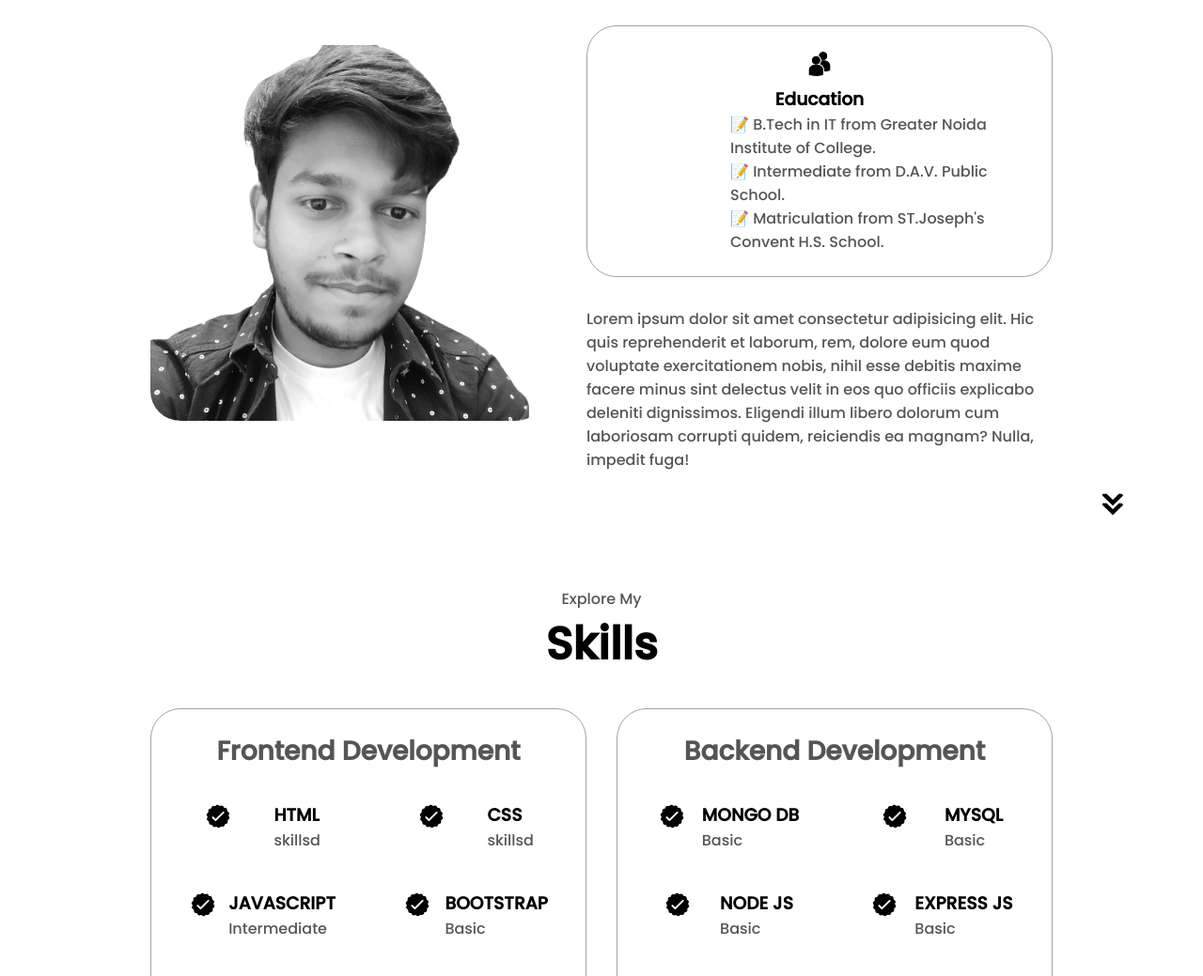
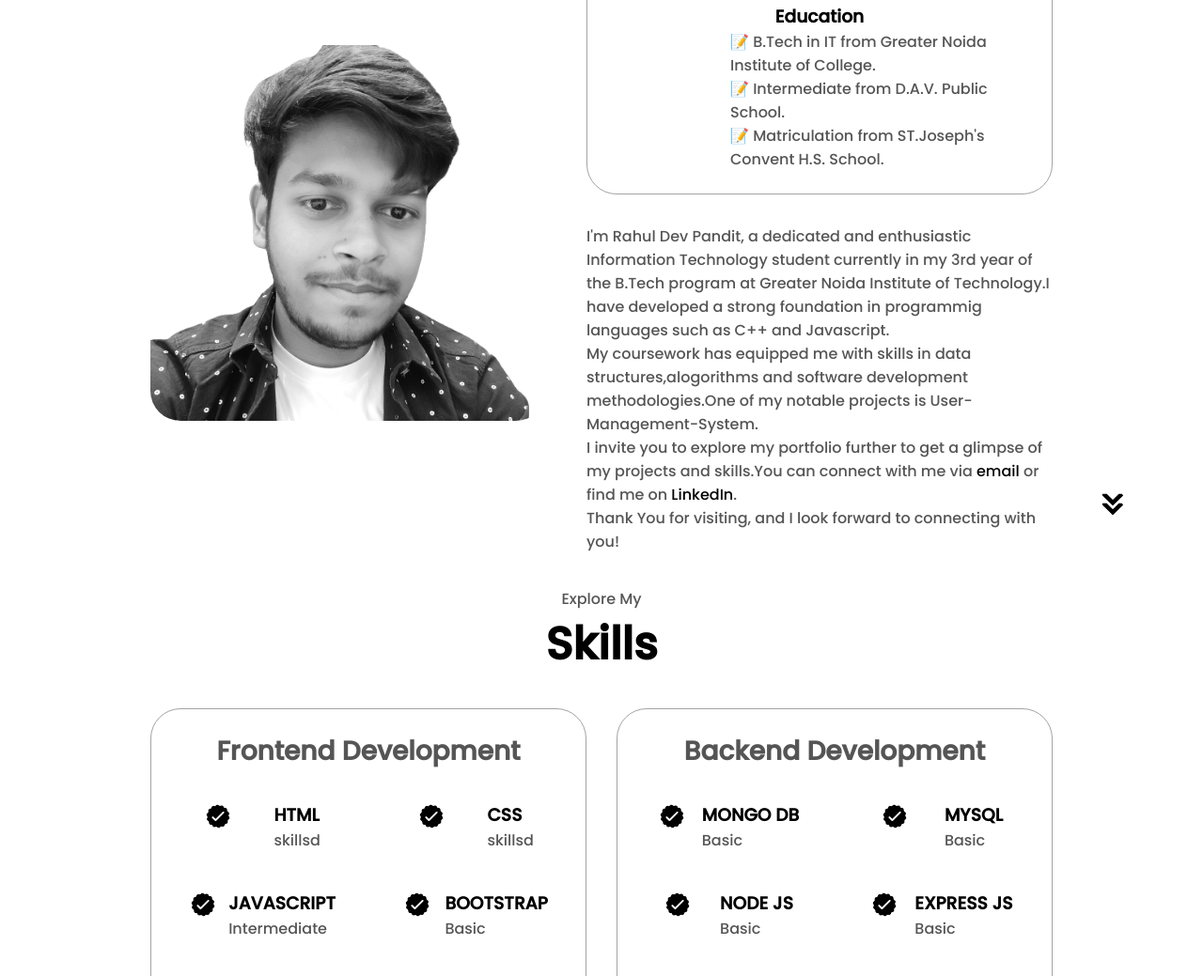
Before and after one commit to DevRahulll/Portfolio-1, a plain HTML site: page index.html in a window 1280 px wide. Shown: the part 1071-2110 px from the top of the page at 94% size. Drawn offline with Linux system fonts and the light colour scheme.

Commit message:
updated about section

```diff
--- a/index.html
+++ b/index.html
@@ -36,7 +36,7 @@
       </nav>
       <section id="profile">
         <div class="section__pic-container">
-          <img src="./assets/Dev_Profile-1 animate.gif" alt="John Doe profile picture" class="dev"/>
+          <img src="./assets/Dev_Profile-1 animate.gif" alt="Rahul's profile picture" class="dev"/>
         </div>
         <div class="section__text">
           <p class="section__text__p1">Hello, I'm</p>
@@ -90,12 +90,7 @@
             </div>
             <div class="text-container">
               <p>
-                Lorem ipsum dolor sit amet consectetur adipisicing elit. Hic quis
-                reprehenderit et laborum, rem, dolore eum quod voluptate
-                exercitationem nobis, nihil esse debitis maxime facere minus sint
-                delectus velit in eos quo officiis explicabo deleniti dignissimos.
-                Eligendi illum libero dolorum cum laboriosam corrupti quidem,
-                reiciendis ea magnam? Nulla, impedit fuga!
+                I'm Rahul Dev Pandit, a dedicated and enthusiastic Information Technology student currently in my 3rd year of the B.Tech program at Greater Noida Institute of Technology.I have developed a strong foundation in programmig languages such as C++ and Javascript. <br> My coursework has equipped me with skills in data structures,alogorithms and software development methodologies.One of my notable projects is User-Management-System. <br>I invite you to explore my portfolio further to get a glimpse of my projects and skills.You can connect with me via <a href="">email</a> or find me on <a href="">LinkedIn</a>. <br>Thank You for visiting, and I look forward to connecting with you!
               </p>
             </div>
           </div>
```
